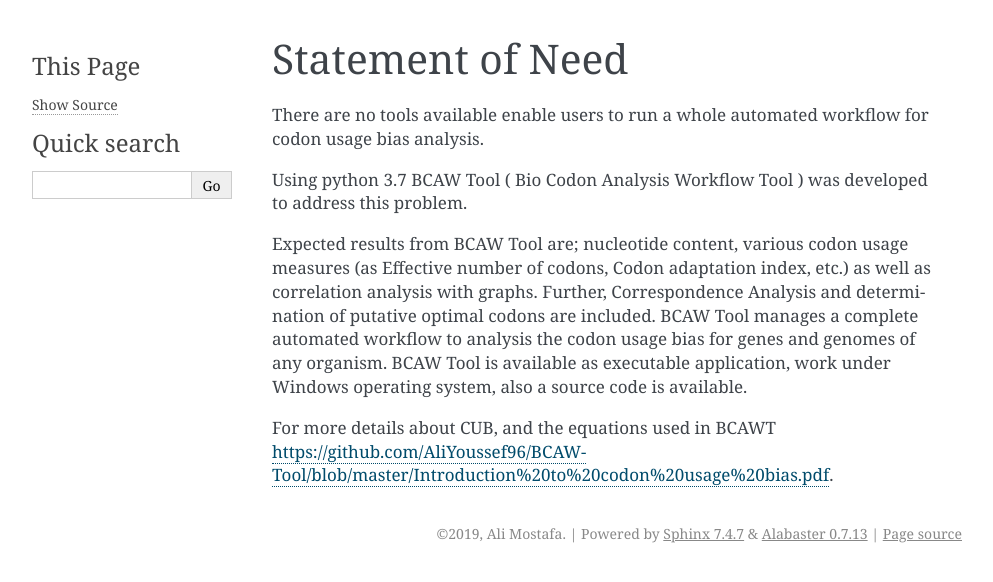
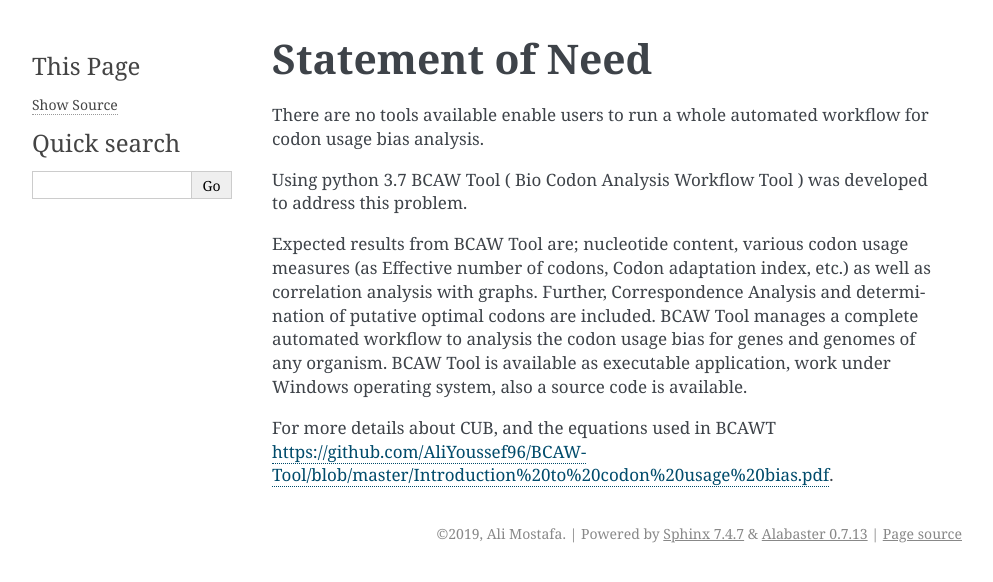
Before and after one commit to AliYoussef96/BCAW-Tool, a Sphinx documentation site: the page built from docs/Statement.rst, in a window 1280 px wide. Shown: the top 582 px of the page, without its empty margins (148-1141 px from the left). Built offline with Sphinx 7.4.7, drawn with Linux system fonts in a browser that asks for light colours.

```diff
--- a/docs/Statement.rst
+++ b/docs/Statement.rst
@@ -1,5 +1,5 @@
-Statement of Need
-==================
+**Statement of Need**
+======================
 There are no tools available enable users to run a whole automated workflow for codon usage bias analysis.
 
 Using python 3.7 BCAW Tool ( Bio Codon Analysis Workflow Tool ) was developed to address this problem.
```
